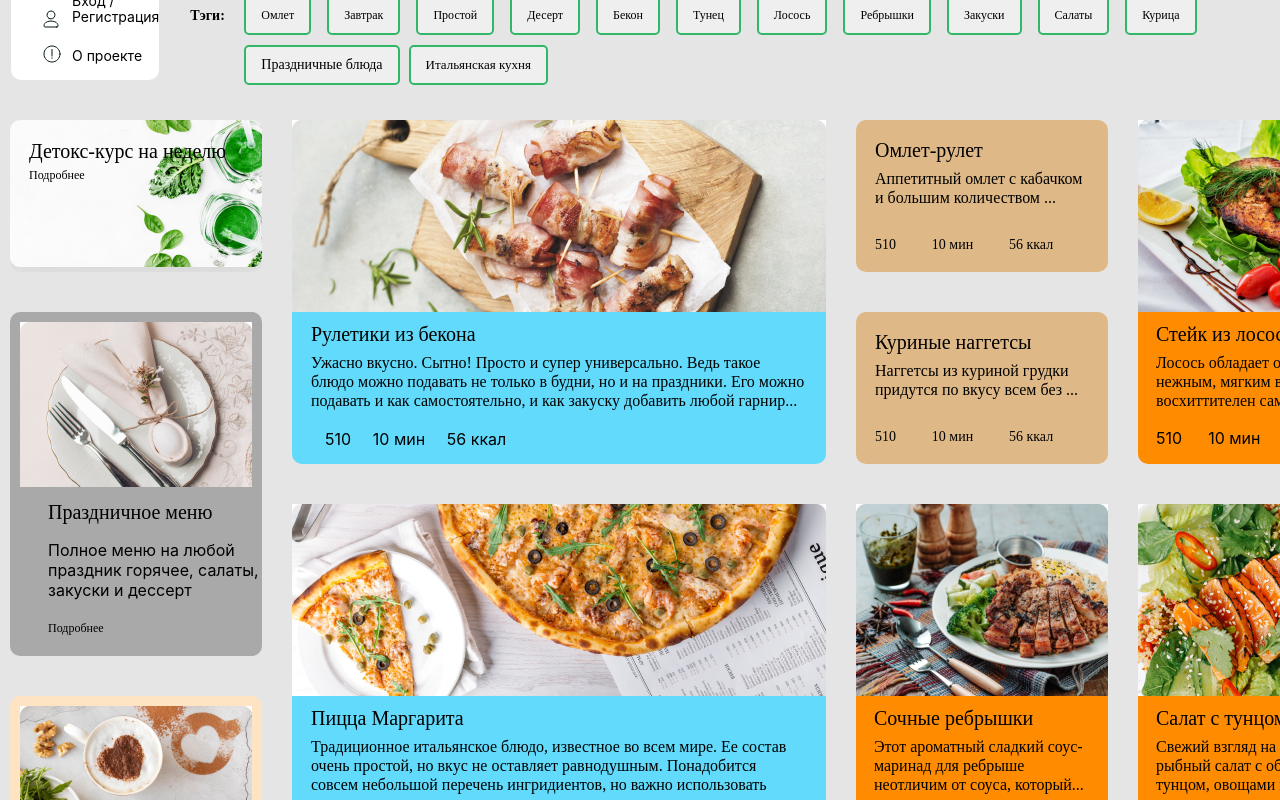
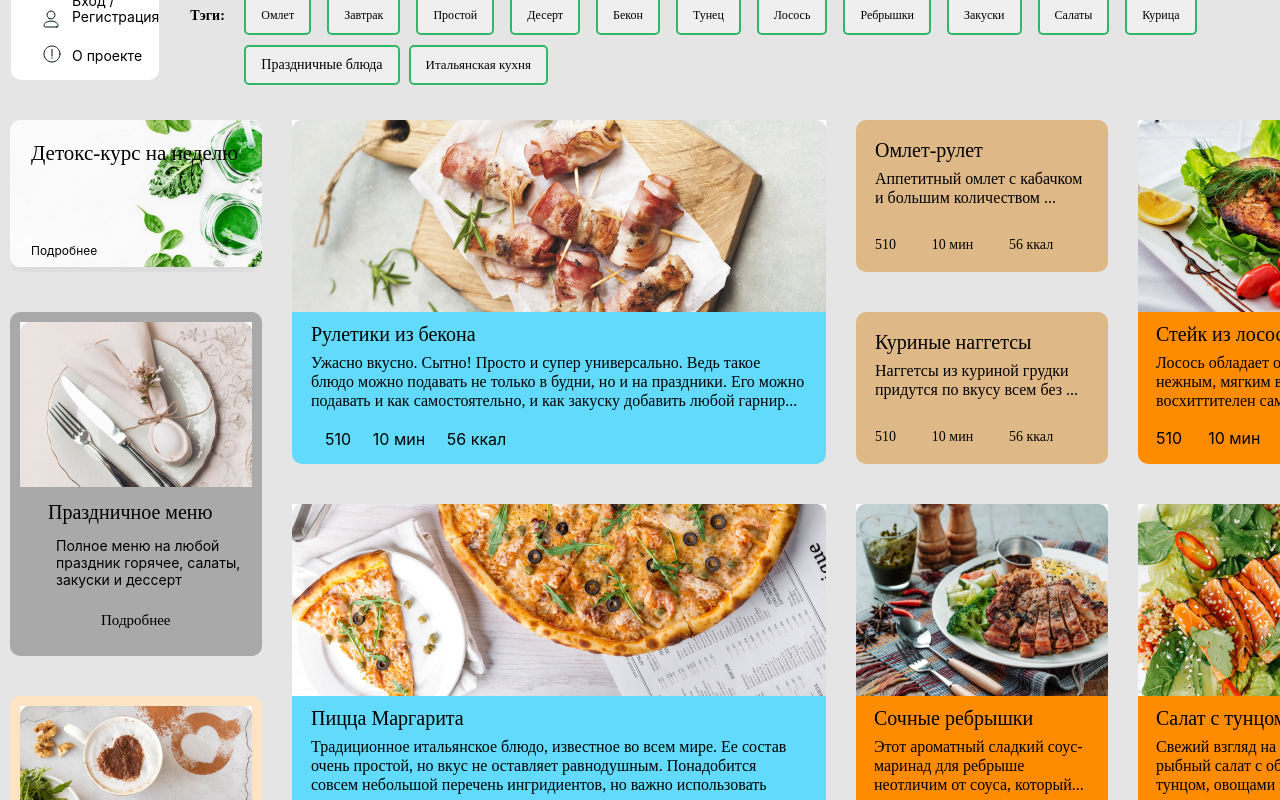
Before and after one commit to attorney2005/food-market, a React (Create React App) app in the folder my-app/: page / in a window 1280 px wide. Shown: the part 480-1280 px from the top of the page. Built offline with nearby package versions, Linux system fonts and the light colour scheme.

Commit message:
Refactoring

```diff
--- a/my-app/src/components/menu-component/menu-component.scss
+++ b/my-app/src/components/menu-component/menu-component.scss
@@ -59,9 +59,10 @@ background-color: red;
 }
 
 .menu__component-link {
+  margin-left: 53px;
   font-family: Raleway, serif;
   font-weight: 500;
-  font-size: 12px;
+  font-size: 15px;
   line-height: 14.09px;
 }
 
@@ -111,16 +112,33 @@ background-color: red;
 }
 
 .menu__component-course {
-  padding: 20px 0 0 19px;
+  padding: 22px 0 0 21px;
   background: url(../../../public/menu-pictures/detox.png) no-repeat center center;
+}
+
+.menu__component-course-title {
+  margin: 0 0 74px 0;
+  font-family: Railway, serif;
+  font-size: 21px;
+  font-weight: 500;
+  line-height: 23.4px;
+}
+
+.menu__component-course-link {
+font-size: 12px;
 }
 
 .menu__component-holiday > .menu__component-container-photo {
   padding: 10px;
 }
 
+.menu__component-holiday-text-block {
+  margin: 0 0 0 38px;
+}
+
 .menu__component-holiday-text {
-  margin: 0 0 0 38px;
+  margin: 13px 0 21px 8px;
+  font-size: 14px;
 }
 
 .menu__component-mailing > .menu__component-container-photo {
--- a/my-app/src/components/menu-component/menu-component.tsx
+++ b/my-app/src/components/menu-component/menu-component.tsx
@@ -30,8 +30,8 @@ function MenuComponent(props: OfferWithPhotoSmallProps): JSX.Element {
   if (props.id === 12) {
     return (
       <div className="menu__component-course">
-        <h4 className="menu__component-title">{props.title}</h4>
-        <a className="menu__component-link">Подробнее</a>
+        <h4 className="menu__component-course-title">{props.title}</h4>
+        <a className="menu__component-course-link">Подробнее</a>
       </div>
     )
   }
@@ -43,9 +43,9 @@ function MenuComponent(props: OfferWithPhotoSmallProps): JSX.Element {
                width="232" height="165" alt="Edges">
           </img>
         </div>
-        <div className="menu__component-holiday-text">
+        <div className="menu__component-holiday-text-block">
           <h4 className="menu__component-title">{props.title}</h4>
-          <p>{props.text}</p>
+          <p className="menu__component-holiday-text">{props.text}</p>
           <a className="menu__component-link">Подробнее</a>
         </div>
       </div>
--- a/my-app/src/components/menu-container/menu-container.tsx
+++ b/my-app/src/components/menu-container/menu-container.tsx
@@ -62,7 +62,7 @@ const smallPhotoBlockNames = [
   {
     id: 6,
     img: "menu-pictures/avocado-toasts.jpg",
-    title: "Тосты с авакадо",
+    title: "Тосты с авакадо и шпинатом",
     text: "Быстрый и очень полезный завтрак с высоким содержанием насыщенных жиров и клетчатки. " +
       "Для тоста рекомендуем выбирать цельнозерновой хлеб, а авокадо сорта Хаас. Можно добавить другие...",
     like: 510,
```
